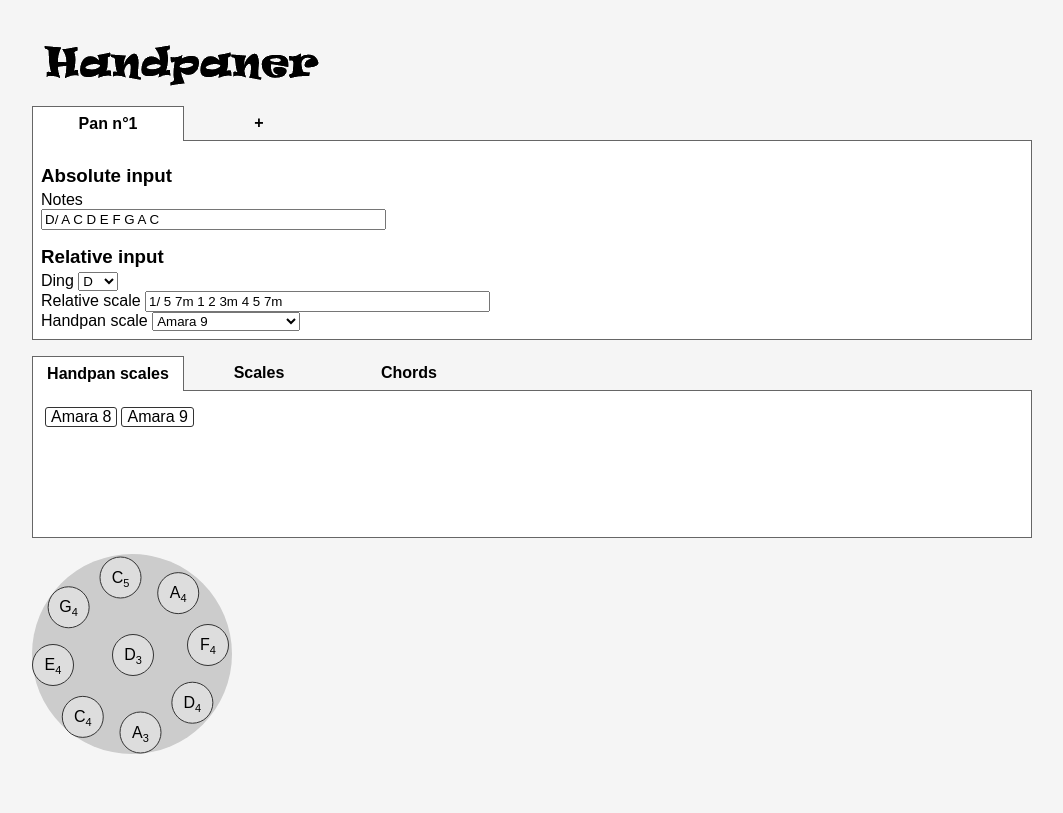
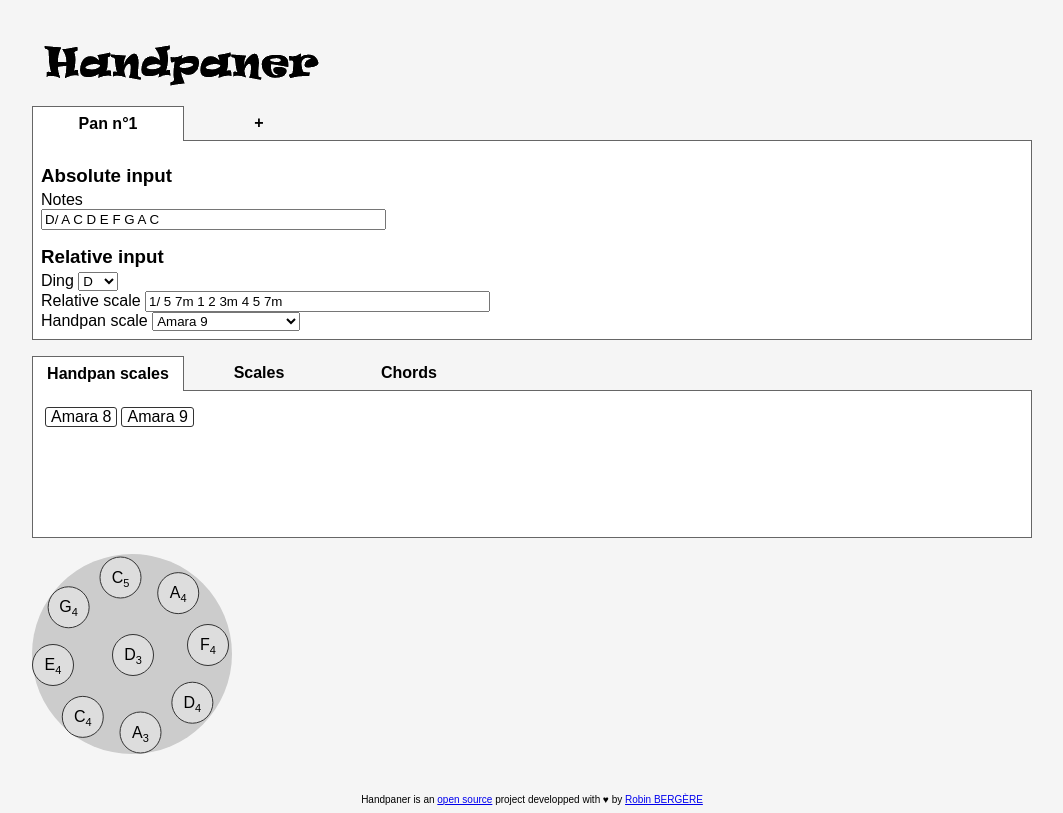
Before and after one commit to Robhub/handpaner, a Nuxt app: page / in a window 1280 px wide. Shown: the whole page, without its empty margins (108-1171 px from the left). Built offline with nearby package versions, Linux system fonts and the light colour scheme.

Commit message:
mini bugfix affichage + footer

```diff
--- a/layouts/default.vue
+++ b/layouts/default.vue
@@ -1,5 +1,8 @@
 <template>
-    <nuxt />
+    <div>
+        <nuxt />
+        <footer>Handpaner is an <a href="//github.com/Robhub/handpaner">open source</a> project developped with ♥ by <a href="//rojb.net/">Robin BERGÈRE</a></footer>
+    </div>
 </template>
 
 <style>
@@ -21,6 +24,11 @@ h3 {
     --deg: 90deg;
     --nbnotes: 6;
 }
+footer {
+    margin-top: 24px;
+    text-align: center;
+    font-size: 10px;
+}
 @media screen and (min-width: 500px) {
     #app {
         max-width: 1000px;
--- a/pages/index.vue
+++ b/pages/index.vue
@@ -203,9 +203,6 @@ export default Vue.extend({
             panStrings.forEach(panString => {
                 handpan = new Handpan()
                 handpan.loadFromAbsNotation(panString.replace(/-/g, ' '))
-                // this.inputDing = handpan.ding
-                // this.inputAbsNotation = handpan.absNotationUser
-                // this.inputRelNotation = handpan.relNotation
                 this.handpans.push(handpan)
                 this.panChanged()
             })
@@ -259,10 +256,7 @@ export default Vue.extend({
             }
         },
         panChanged(): void {
-            const found = DATA.panScales.find(panScale => {
-                return this.displayedHandpan.relNotation.trim() === panScale.val.trim()
-            })
-            this.inputPanscale = found ? found : null
+
             this.genScalesAndChords(this.displayedHandpan)
             this.displayHandpan()
             this.genScalesAndChordsAllPans()
@@ -284,10 +278,13 @@ export default Vue.extend({
             this.displayHandpan()
         },
         displayHandpan(): void {
-            const displayedHandpan = this.handpans[this.displayedHandpanIndex]
-            this.inputDing = displayedHandpan.ding
-            this.inputRelNotation = displayedHandpan.relNotation
-            this.inputAbsNotation = displayedHandpan.absNotationUser
+            const found = DATA.panScales.find(panScale => {
+                return this.displayedHandpan.relNotation.trim() === panScale.val.trim()
+            })
+            this.inputPanscale = found ? found : null
+            this.inputDing = this.displayedHandpan.ding
+            this.inputRelNotation = this.displayedHandpan.relNotation
+            this.inputAbsNotation = this.displayedHandpan.absNotationUser
         },
         selectPanScale(panScale: any) {
             this.selectedPanScale = panScale
```
